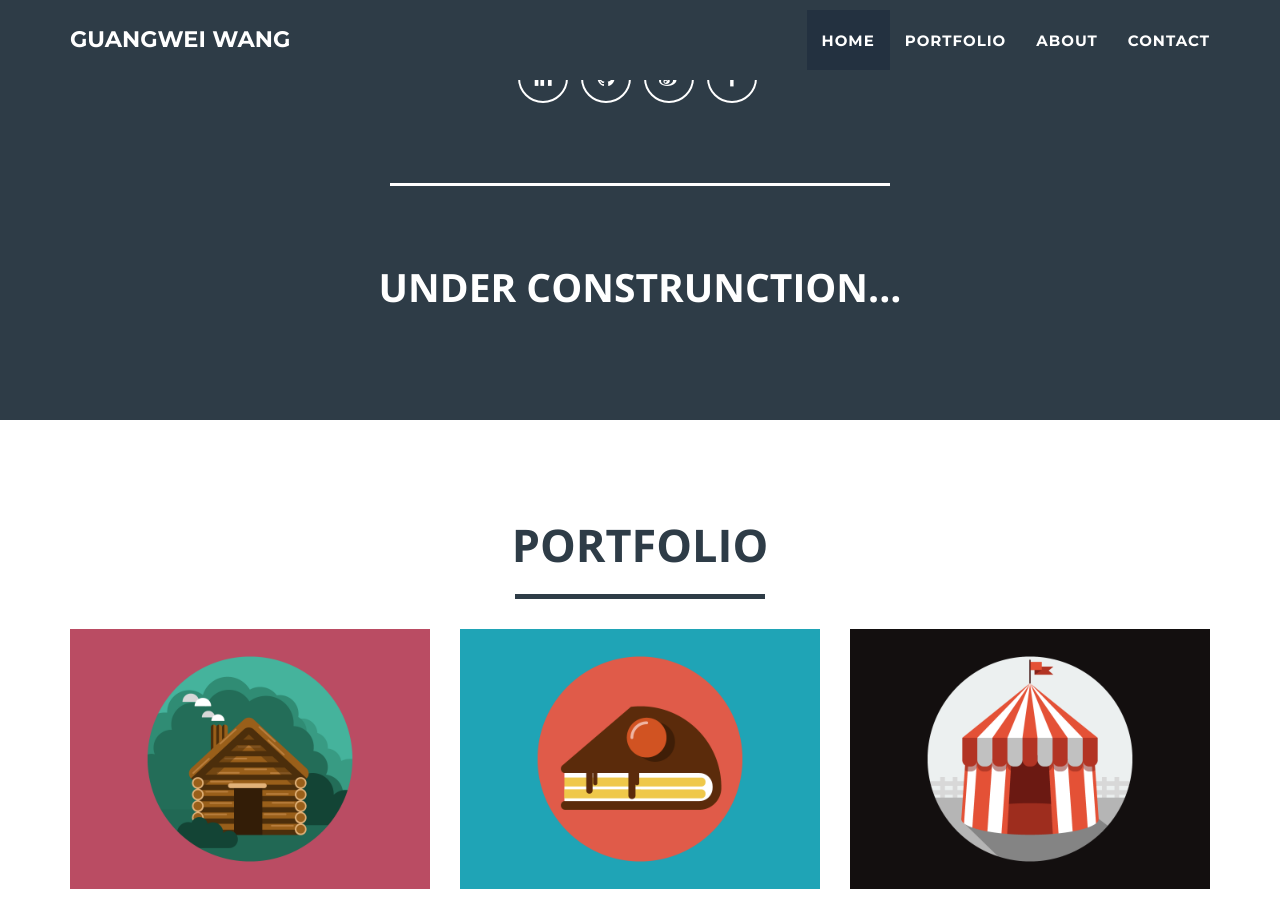
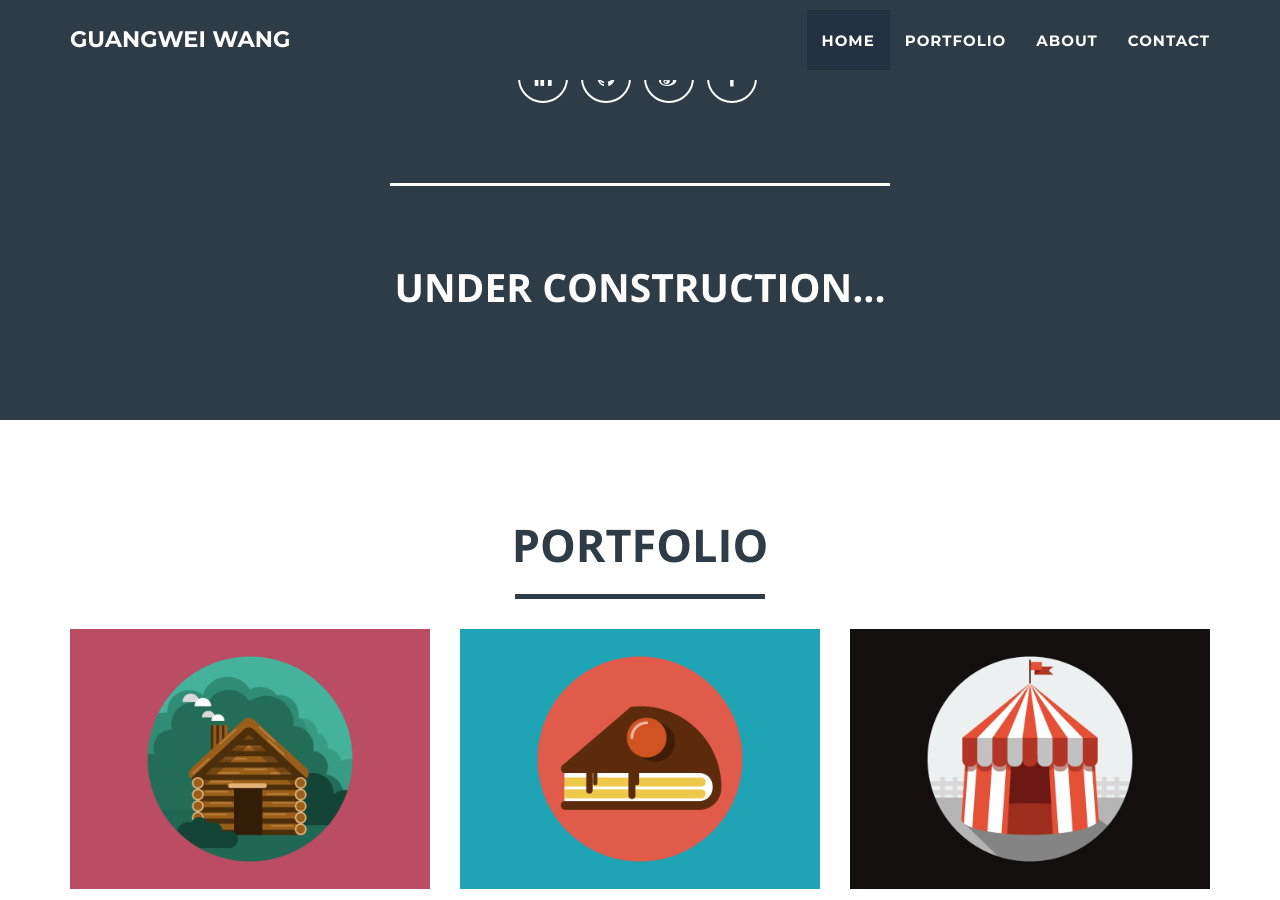
Before and after one commit to gwwang16/gwwang16.github.io, a Jekyll site: the page built from index.html, in a window 1280 px wide and 900 px high, scrolled down 341 px. Built offline with Jekyll 4.4.1, drawn with Linux system fonts in a browser that asks for light colours.

Commit message:
chore: typo

```diff
--- a/_includes/header.html
+++ b/_includes/header.html
@@ -17,7 +17,7 @@
                             {% endfor %}
                         </ul>
                         <hr class="blank">
-                        <h1 class="post-title">{{ "Under Construnction..." }}</h1>
+                        <h1 class="post-title">{{ "Under Construction..." }}</h1>
                     </div>
                 </div>
             </div>
```
